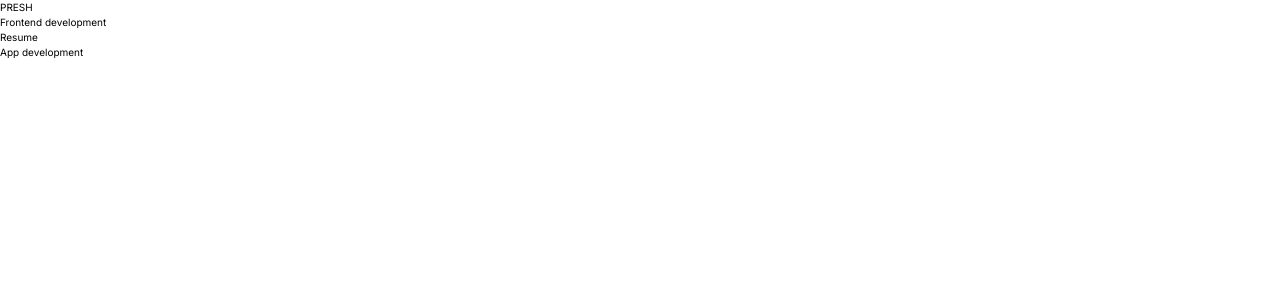
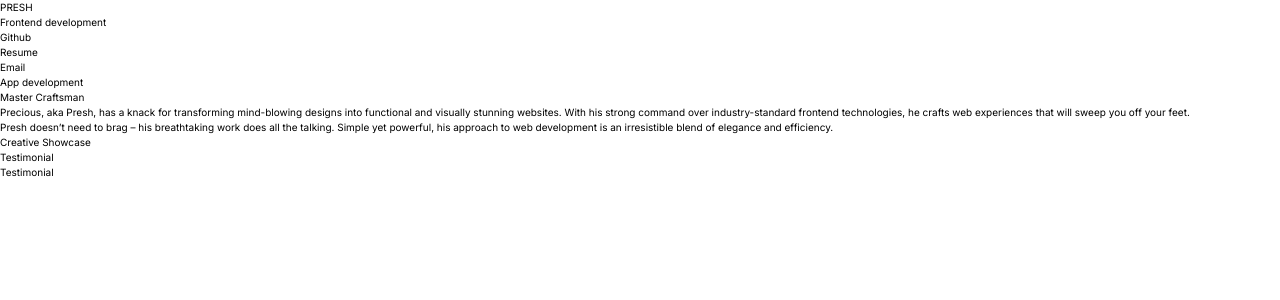
Before and after one commit to presh-031/portfolio, a Next.js app: page / in a window 1280 px wide. Shown: the top 300 px of the page. Built offline with nearby package versions, Linux system fonts and the light colour scheme.

Commit message:
chore: finished marking up all pages

```diff
--- a/app/page.tsx
+++ b/app/page.tsx
@@ -1,20 +1,17 @@
+import About from "@/components/About";
+import Hero from "@/components/Hero";
+import Showcase from "@/components/Showcase";
+import Testimonials from "@/components/Testimonials";
 import Image from "next/image";
 
 export default function Home() {
   return (
     <div>
-      <p>PRESH</p>
-
-      <div>
-        <p>Frontend development</p>
-        <p>Resume</p>
-        <p>App development</p>
-      </div>
-
+      <Hero />
       <div></div>
-
-      {/* for the horizontal line */}
-      <div></div>
+      <About />
+      <Showcase />
+      <Testimonials />
     </div>
   );
 }
--- /dev/null
+++ b/components/About.tsx
@@ -0,0 +1,22 @@
+import React from "react";
+
+const About = () => {
+  return (
+    <section>
+      <h2>Master Craftsman</h2>
+      <p>
+        Precious, aka Presh, has a knack for transforming mind-blowing designs
+        into functional and visually stunning websites. With his strong command
+        over industry-standard frontend technologies, he crafts web experiences
+        that will sweep you off your feet.
+      </p>
+      <p>
+        Presh doesn’t need to brag – his breathtaking work does all the talking.
+        Simple yet powerful, his approach to web development is an irresistible
+        blend of elegance and efficiency.
+      </p>
+    </section>
+  );
+};
+
+export default About;
--- /dev/null
+++ b/components/Contact.tsx
@@ -0,0 +1,29 @@
+import React from "react";
+import bubblish from "../assets/bubblish.webp";
+import Image from "next/image";
+import { FaTwitter } from "react-icons/fa";
+import { MdEmail } from "react-icons/md";
+const Contact = () => {
+  return (
+    <div>
+      <Image src={bubblish} alt="bubblish" />
+      <h3>Contact</h3>
+      <p>
+        Impressed and can’t wait to get your hands on Presh’s skills? Don’t
+        hesitate to drop him a line and dive into the world of incredible web
+        experiences!
+      </p>
+      <div>
+        {/* The link will be on each icon */}
+        <p>Socials:</p>
+
+        {/* The link will be on each entire paragraph, better ux */}
+        <p>Email:</p>
+        <p>Github:</p>
+        <p>Resume:</p>
+      </div>
+    </div>
+  );
+};
+
+export default Contact;
--- /dev/null
+++ b/components/Footer.tsx
@@ -0,0 +1,12 @@
+import React from "react";
+
+const Footer = () => {
+  return (
+    <div>
+      <div></div>
+      <p>© 2023 Precious | Built with Next-13.</p>
+    </div>
+  );
+};
+
+export default Footer;
--- /dev/null
+++ b/components/Hero.tsx
@@ -0,0 +1,23 @@
+import React from "react";
+
+const Hero = () => {
+  return (
+    <>
+      <h1>PRESH</h1>
+
+      <section>
+        <p>Frontend development</p>
+        <div>
+          <p>Github</p>
+          <p>Resume</p>
+          <p>Email</p>
+        </div>
+        <p>App development</p>
+      </section>
+
+      <div></div>
+    </>
+  );
+};
+
+export default Hero;
--- /dev/null
+++ b/components/Showcase.tsx
@@ -0,0 +1,11 @@
+import React from "react";
+
+const Showcase = () => {
+  return (
+    <div>
+      <p>Creative Showcase</p>
+    </div>
+  );
+};
+
+export default Showcase;
--- /dev/null
+++ b/components/Testimonials/Testimonial.tsx
@@ -0,0 +1,7 @@
+import React from "react";
+
+const Testimonial = () => {
+  return <div>Testimonial</div>;
+};
+
+export default Testimonial;
--- /dev/null
+++ b/components/Testimonials/index.tsx
@@ -0,0 +1,13 @@
+import React from "react";
+import Testimonial from "./Testimonial";
+
+const Testimonials = () => {
+  return (
+    <>
+      <Testimonial />
+      <Testimonial />
+    </>
+  );
+};
+
+export default Testimonials;
--- a/package.json
+++ b/package.json
@@ -19,6 +19,7 @@
     "postcss": "8.4.24",
     "react": "18.2.0",
     "react-dom": "18.2.0",
+    "react-icons": "^4.9.0",
     "tailwindcss": "3.3.2",
     "typescript": "5.1.3"
   }
```
Also changed, not shown: assets/bubblish.webp (renamed from app/assets/bubblish.webp), 1 other file (tests, documents, lock files or other folders).
